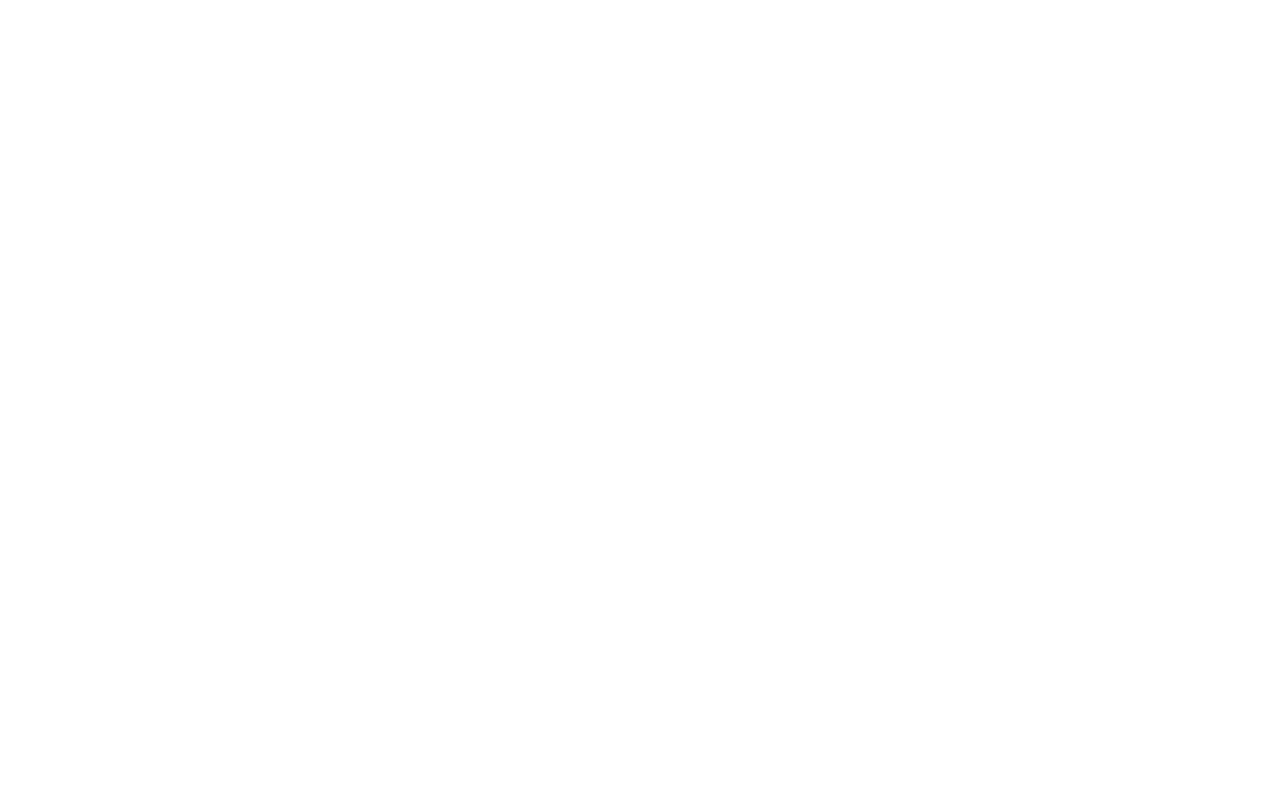
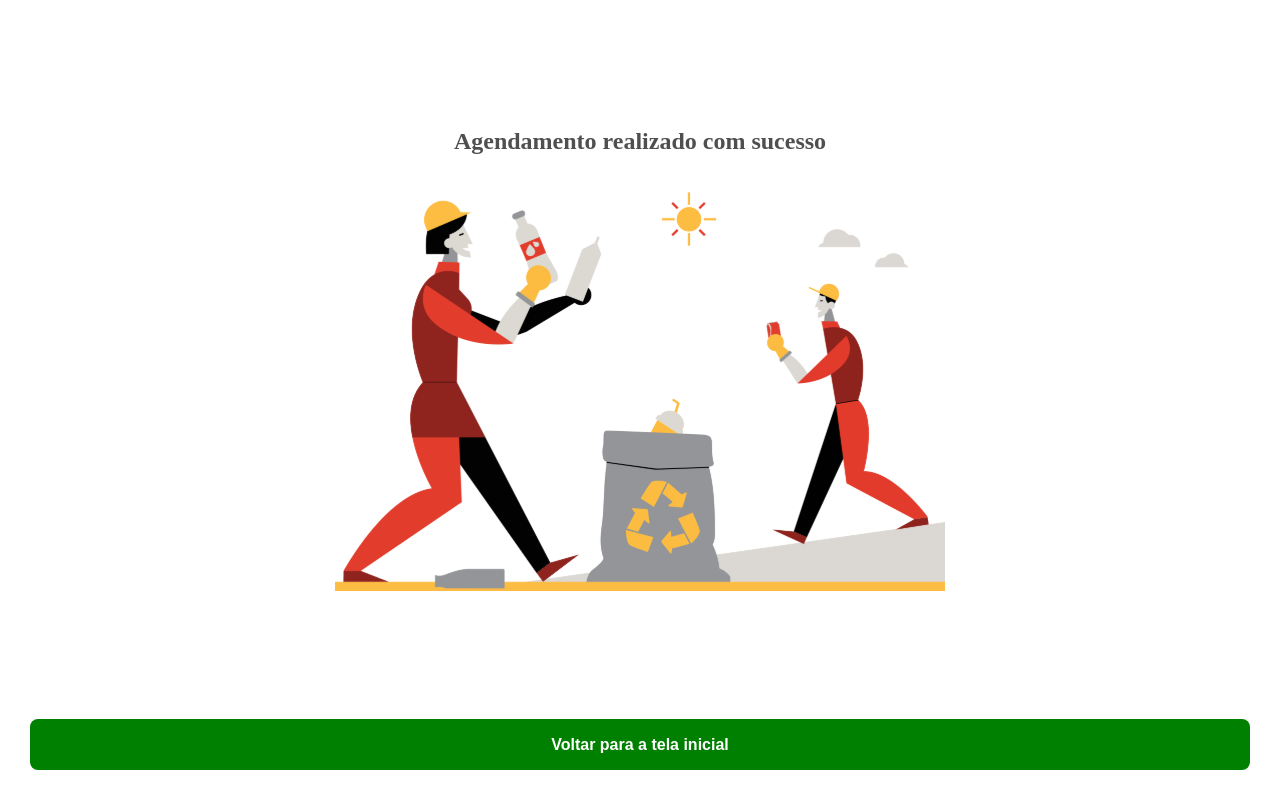
Before and after one commit to estartandodevs-course/recolapp, a React (Create React App) app: page /confirmation in a window 1280 px wide. Built offline with nearby package versions, Linux system fonts and the light colour scheme.

Commit message:
merge develop into this branch

```diff
--- a/package.json
+++ b/package.json
@@ -3,10 +3,13 @@
   "version": "0.1.0",
   "private": true,
   "dependencies": {
+    "@material-ui/core": "^4.12.3",
     "axios": "^0.21.1",
+    "material-ui": "^0.20.2",
     "polished": "^4.1.3",
     "react": "^17.0.2",
     "react-dom": "^17.0.2",
+    "react-input-mask": "^2.0.4",
     "react-router-dom": "^5.2.0",
     "react-scripts": "4.0.3",
     "react-select": "^4.3.1",
--- /dev/null
+++ b/src/components/CheckBox/styles.js
@@ -0,0 +1,18 @@
+import styled from "styled-components";
+// import checkbox from "@material-ui/core/Checkbox";
+
+// export const CheckboxContainer = styled.div`
+//   display: flex;
+//   align-items: center;
+// `;
+
+// export const CheckboxLib = styled(checkbox)`
+//   width: 12px;
+//   height: 12px;
+// `;
+
+// export const Label = styled.label`
+//   color: var(--textColor);
+//   font-size: 15px;
+//   margin-left: 10px;
+// `;
--- /dev/null
+++ b/src/pages/Confirmation/index.js
@@ -0,0 +1,14 @@
+import * as S from "./styles";
+import confirmImg from "../../assets/img/illustrations/agend_confirmado.svg";
+
+const Confirmation = () => {
+  return (
+    <S.PageContainer>
+      <S.ConfirmationText>Agendamento realizado com sucesso</S.ConfirmationText>
+      <S.ConfirmationImg src={confirmImg} />
+      <S.ConfirmationButton>Voltar para a tela inicial</S.ConfirmationButton>
+    </S.PageContainer>
+  );
+};
+
+export default Confirmation;
--- /dev/null
+++ b/src/pages/Confirmation/styles.js
@@ -0,0 +1,25 @@
+import styled from "styled-components";
+import { Button } from "../../components/Button";
+
+export const PageContainer = styled.div`
+  height: 100vh;
+  display: flex;
+  flex-direction: column;
+  justify-content: center;
+  align-items: center;
+  margin: 0 30px;
+`;
+
+export const ConfirmationText = styled.h2`
+  text-align: center;
+  color: var(--textColor);
+  margin: auto 0 30px;
+`;
+
+export const ConfirmationImg = styled.img`
+  width: 50%;
+`;
+
+export const ConfirmationButton = styled(Button)`
+  margin: auto 0 30px;
+`;
--- a/src/pages/index.js
+++ b/src/pages/index.js
@@ -1,4 +1,5 @@
 import Home from "./Home";
 import Login from "./Login";
+import Confirmation from "./Confirmation";
 
-export { Home, Login };
+export { Home, Login, Confirmation };
--- a/src/routes.js
+++ b/src/routes.js
@@ -8,6 +8,7 @@ export default function Routes() {
       <Switch>
         <Route exact path="/" component={R.Home} />
         <Route exact path="/login" component={R.Login} />
+        <Route exact path="/confirmation" component={R.Confirmation} />
       </Switch>
     </BrowserRouter>
   );
```
Also changed, not shown: src/components/CheckBox/index.js (added, +35 -0 lines), src/components/Select/index.js (+37 -2 lines), src/components/Select/styles.js (+23 -2 lines), 1 other file (tests, documents, lock files or other folders).
